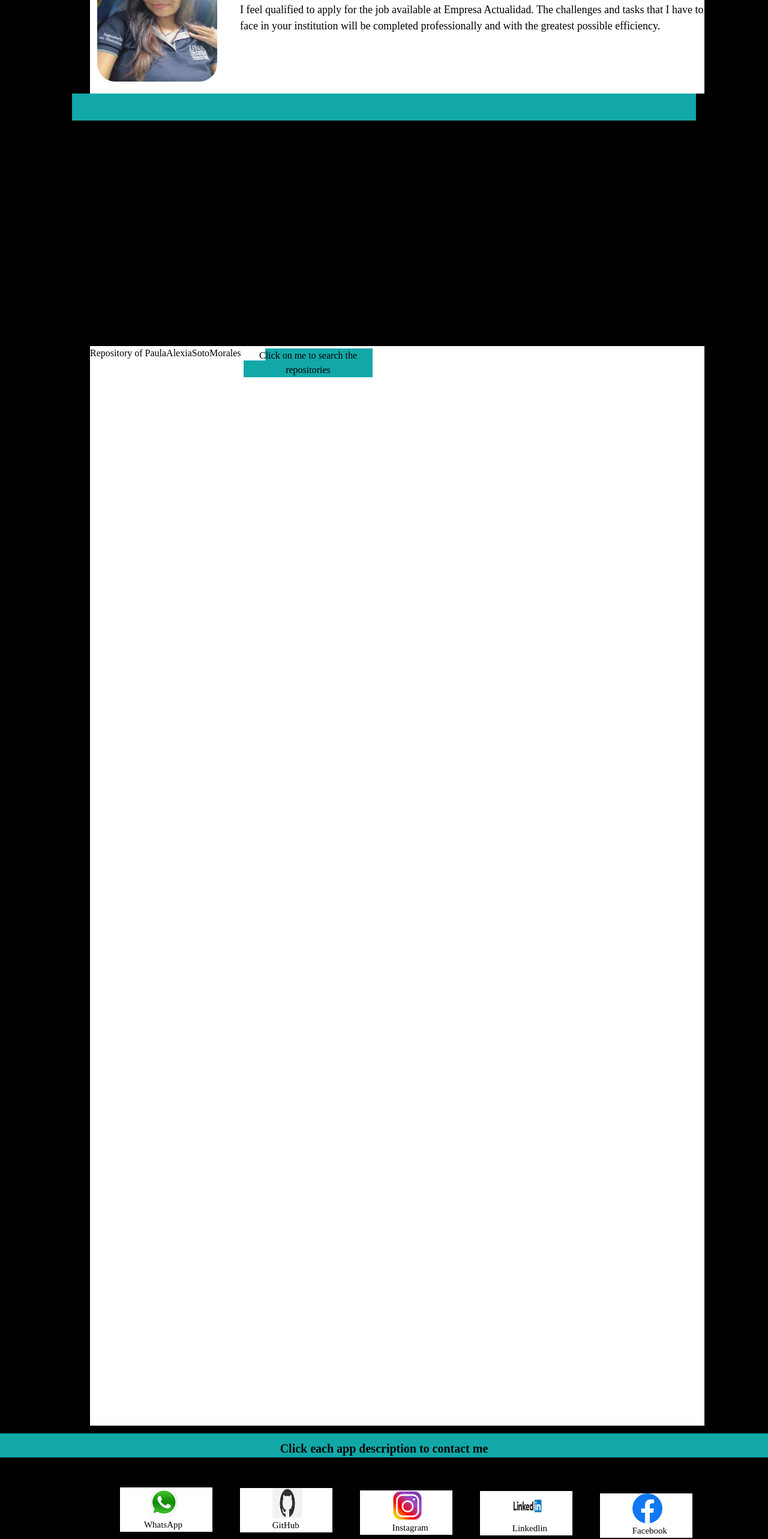
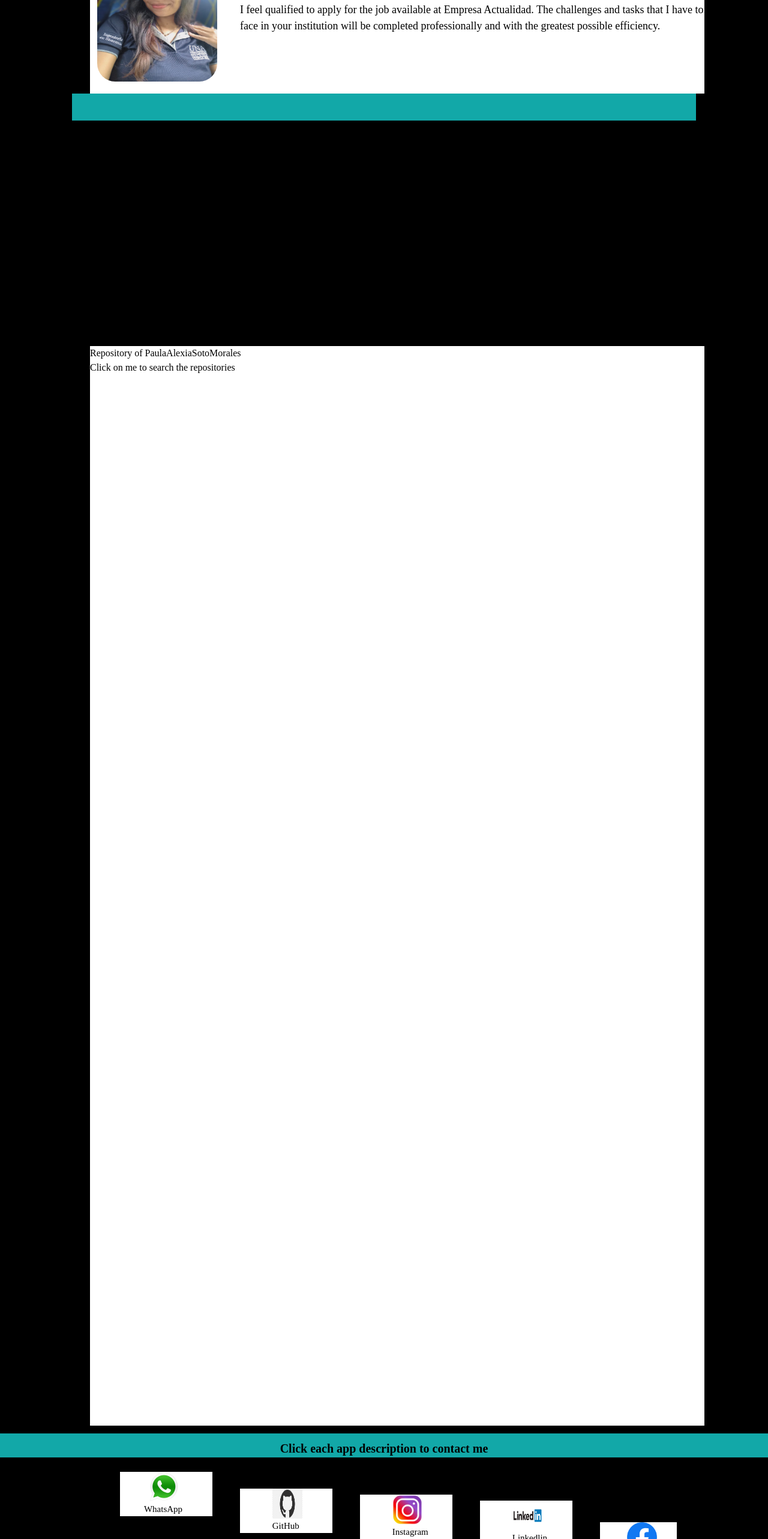
Before and after one commit to PaulaAlexiaSotoMorales/Examen1_Portafolio, a Next.js app: page / in a window 1280 px wide. Shown: the part 234-2800 px from the top of the page at 60% size. Built offline with nearby package versions, Linux system fonts and the light colour scheme.

Commit message:
Update globals.css

```diff
--- a/styles/globals.css
+++ b/styles/globals.css
@@ -1,6 +1,7 @@
 @tailwind base;
 @tailwind components;
 @tailwind utilities;
+
 
 :root {
   --foreground-rgb: 0, 0, 0;
@@ -52,9 +53,6 @@ body {
   width: 120px;
 
 }
-.repos{
-
-}
 .letra{
 
   font-weight:bolder;
@@ -64,6 +62,17 @@ body {
   margin-left: 90px;
   margin-top: 10px;
   color: #000000;
+}
+.perr{
+
+  background-color: rgb(255, 255, 255);
+  color: #000000;
+  margin-top: 40px;
+  margin-left: 150px;
+  margin-right: 150px;
+  font-family: 'Josefin_Sans';
+  width: 80%;
+  height: 280px;
 }
 img{
 
@@ -222,17 +231,7 @@ img{
   padding-top: 45px;
 
 }
-.perr{
 
-  background-color: rgb(255, 255, 255);
-  color: #000000;
-  margin-top: 40px;
-  margin-left: 150px;
-  margin-right: 150px;
-  font-family: 'Josefin_Sans';
-  width: 80%;
-  height: 280px;
-}
 .pag{
   background-color: rgb(255, 255, 255);
   margin-top: 40px;
@@ -271,7 +270,7 @@ img{
 .imgWhap{
   width: 50px; height: 50px;
   margin-bottom:20;
-  margin-top: 50px;
+  margin-top: -10%;
   margin-left: 31%;
   border-radius: 2px;
 }
@@ -294,7 +293,7 @@ img{
 .apps{
   background-color: rgb(255, 255, 255);
 
-  margin-top: 6px;
+  margin-top: -0%;
   margin-left: 400px;
   margin-right: 150px;
   font-family: 'Josefin_Sans';
@@ -323,12 +322,12 @@ img{
 .appssss{
   background-color: rgb(255, 255, 255);
 
-  margin-top: -5%;
+  margin-top: -4%;
   margin-left: 1000px;
   margin-right: 150px;
   font-family: 'Josefin_Sans';
-  width: 12%;
-  height: 18%;
+  width: 10%;
+  height: 14%;
 }
 
 
@@ -336,13 +335,13 @@ img{
   font-family: 'Josefin_Sans';
   font-size: 15px;
   margin-left: 35%;
-  margin-top:0.5%;
+  margin-top: -200%;
   color: #000000;
 }
 .imgGit{
   width: 50px; height: 50px;
   margin-bottom:20;
-  margin-top: -79px;
+  margin-top: -30%;
   margin-left: 35%;
   border-radius: 2px;
 }
@@ -356,7 +355,7 @@ img{
 .imgInst{
   width: 50px; height: 50px;
   margin-bottom:20;
-  margin-top: -70px;
+  margin-top: -30%;
   margin-left: 35%;
   border-radius: 2px;
 }
@@ -370,7 +369,7 @@ img{
 .imgLink{
   width: 50px; height: 50px;
   margin-bottom:20;
-  margin-top: -73px;
+  margin-top: -0%;
   margin-left: 35%;
   border-radius: 2px;
 }
@@ -385,7 +384,7 @@ img{
 
   width: 50px; height: 50px;
   margin-bottom:20;
-  margin-top: -70px;
+  margin-top: 10%;
   margin-left: 35%;
   border-radius: 2px;
 }
@@ -394,7 +393,7 @@ img{
   margin-left: 0%;
   color: rgb(0, 0, 0);
 }
-.subb{
+.subib{
   background-color: rgb(18, 168, 168);
   color: rgb(0, 0, 0);
   margin-top: -2%;
@@ -404,3 +403,18 @@ img{
   width: 21%;
   height: 18%;
 }
+.titulo
+{
+  font-family: 'Josefin_Sans';
+  font-weight:bolder;
+  text-align: center;
+}
+.titulos
+{
+  font-family: 'Josefin_Sans';
+
+  text-align: center;
+}
+.conp{
+  background-color: rgb(0, 0, 0);
+}
```
